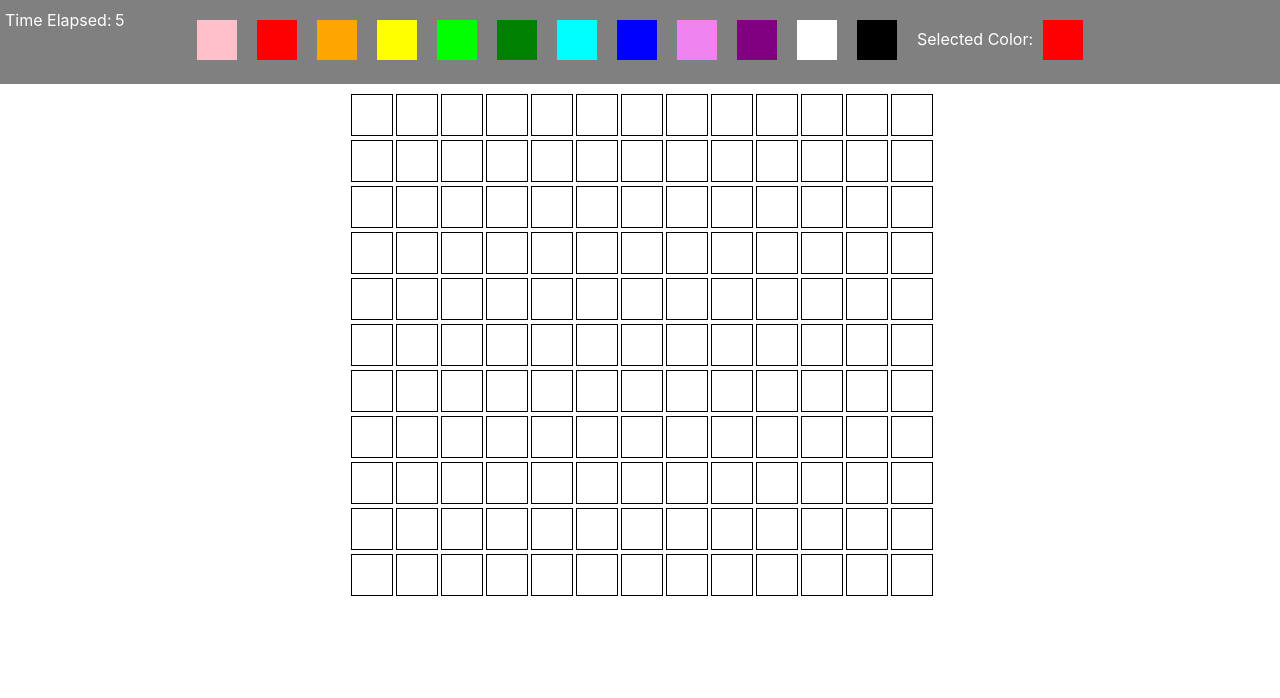
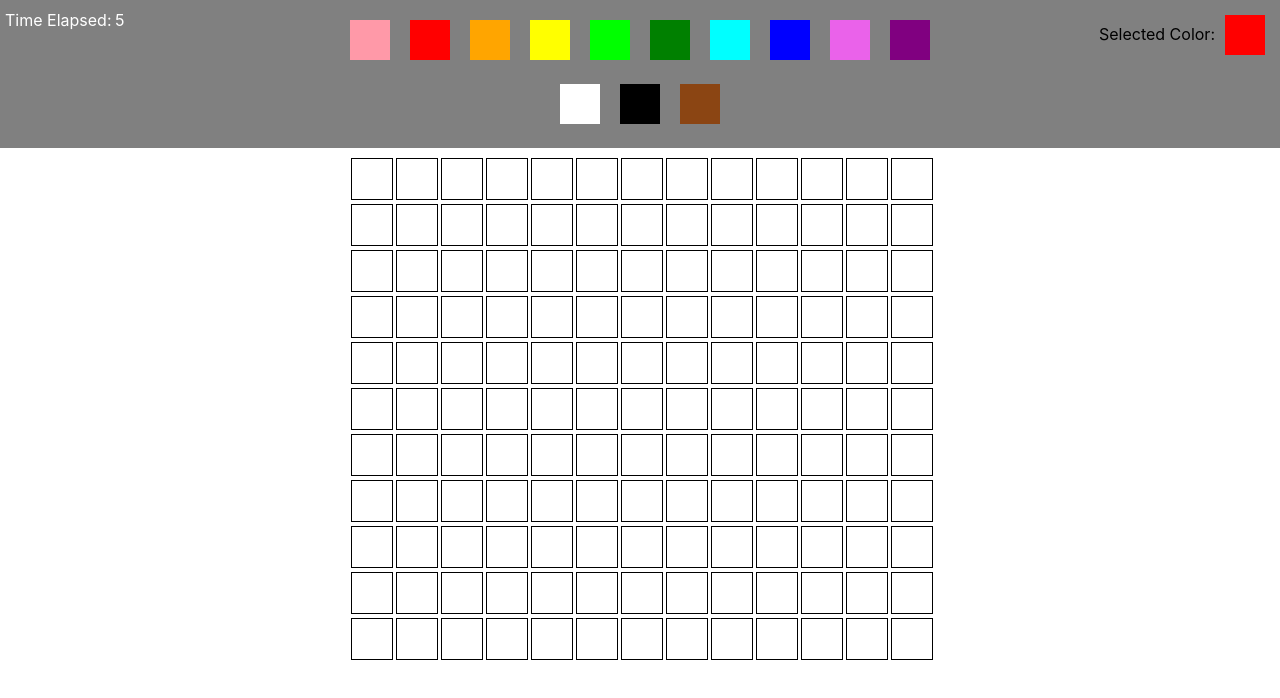
Before and after one commit to chalt0319/Colors, a React (Create React App) app: page / in a window 1280 px wide. Shown: the top 698 px of the page. Built offline with nearby package versions, Linux system fonts and the light colour scheme.

Commit message:
add the color brown, and rearrange the header

```diff
--- a/src/App.css
+++ b/src/App.css
@@ -70,10 +70,17 @@
   margin-left: 10px;
   position: relative;
   top: -25px;
+  color: black;
+}
+
+#selected_color {
+  position: fixed;
+  right: 5px;
+  top: 5px;
 }
 
 .pink {
-  background-color: pink;
+  background-color: #ff99a8;
 }
 .red {
   background-color: red;
@@ -97,7 +104,7 @@
   background-color: blue;
 }
 .violet {
-  background-color: violet;
+  background-color: #ea62ea;
 }
 .purple {
   background-color: purple;
@@ -108,3 +115,6 @@
 .black {
   background-color: black;
 }
+.brown {
+  background-color: #8B4513;
+}
--- a/src/components/header.js
+++ b/src/components/header.js
@@ -30,10 +30,15 @@ class Header extends Component {
         <Color color="blue"/>
         <Color color="violet"/>
         <Color color="purple"/>
+        <div className="white_space"></div>
         <Color color="white"/>
         <Color color="black"/>
-        <div className="selected">Selected Color:</div>
-        <SelectedColor />
+        <Color color="brown"/>
+        <div id="selected_color">
+          <div className="selected">Selected Color:</div>
+          <SelectedColor />
+        </div>
+
       </div>
     );
   }
```
